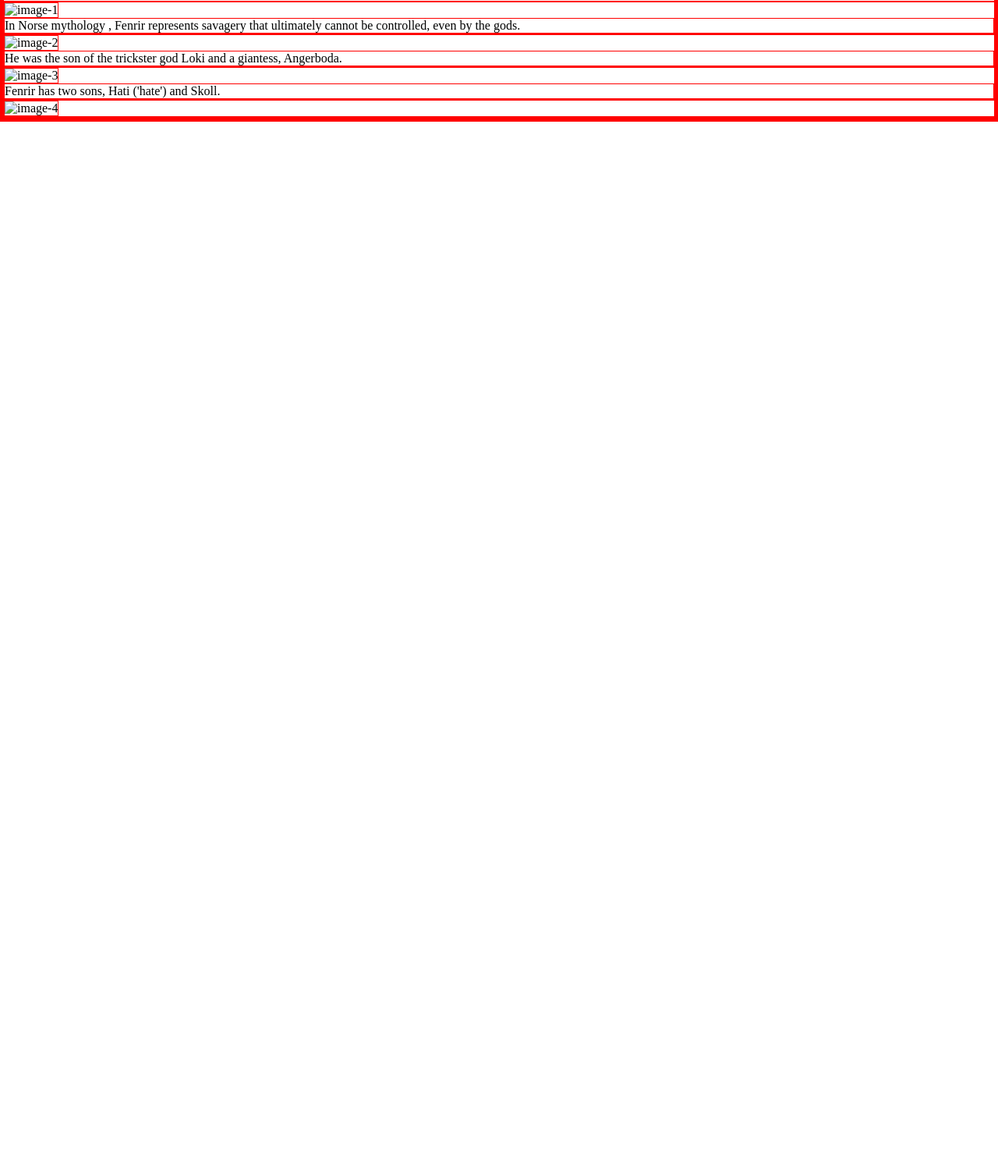
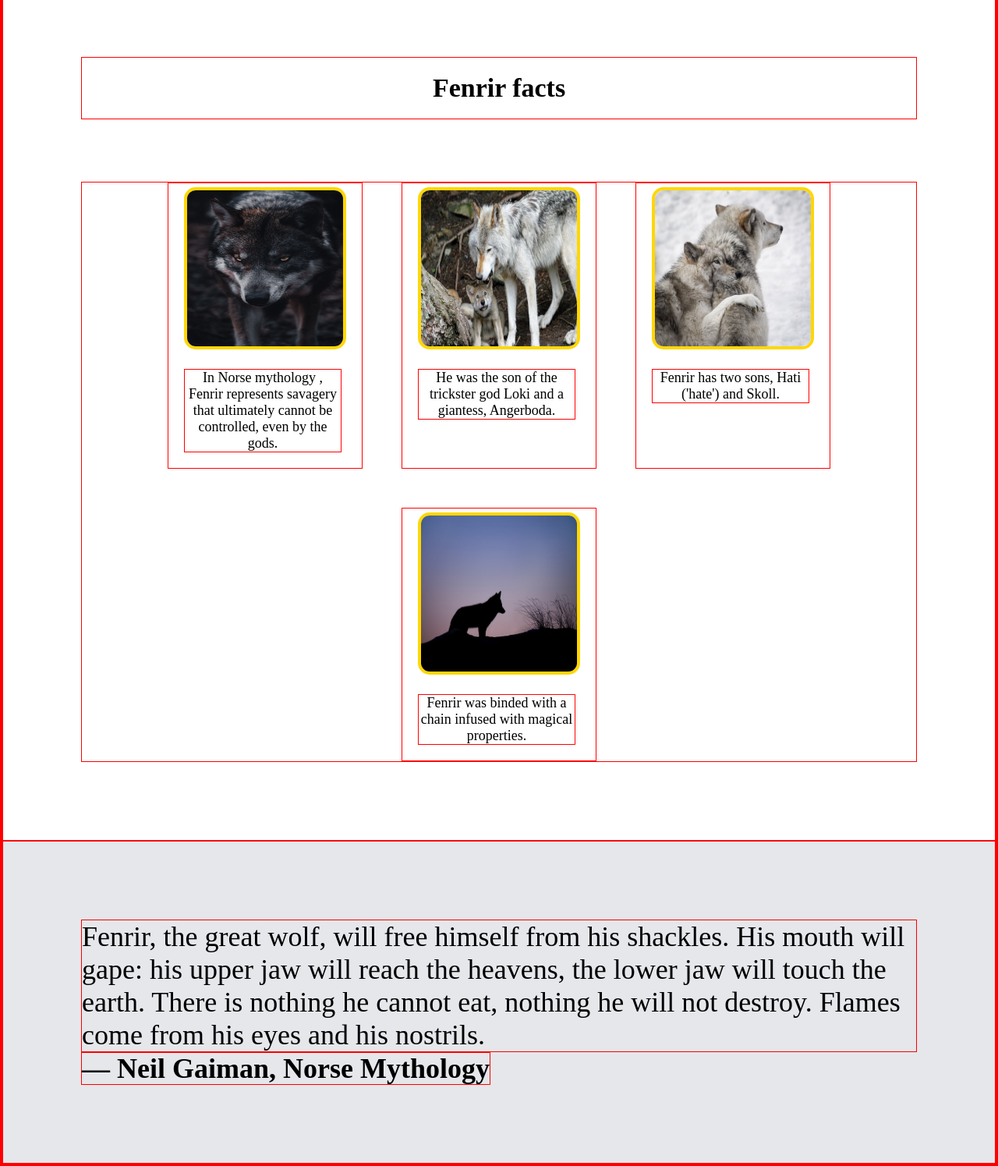
Before and after one commit to AitorMP/odin-landing-page, a plain HTML site: page index.html in a window 1280 px wide. Shown: the part 771-2266 px from the top of the page at 78% size. Before the commit the page ends 927 px from the top, so only its background shows below. Drawn offline with Linux system fonts and the light colour scheme.

Commit message:
done cart section, started quote

```diff
--- a/index.html
+++ b/index.html
@@ -41,29 +41,44 @@
         </div>
       </div>
 
-      <div class="card-section">
+      <div class="card-container">
         <h2>Fenrir facts</h2>
+        <div class="card-content">
           <div>
-          <img src="" alt="image-1" />
+            <img src="./images/image-1.jpg" alt="image-1" />
             <p>
               In Norse mythology , Fenrir represents savagery that ultimately
               cannot be controlled, even by the gods.
             </p>
           </div>
           <div>
-          <img src="" alt="image-2" />
+            <img src="./images/image-2.jpg" alt="image-2" />
             <p>
-            He was the son of the trickster god Loki and a giantess, Angerboda.
+              He was the son of the trickster god Loki and a giantess,
+              Angerboda.
             </p>
           </div>
           <div>
-          <img src="" alt="image-3" />
+            <img src="./images/image-3.jpg" alt="image-3" />
             <p>Fenrir has two sons, Hati ('hate') and Skoll.</p>
           </div>
           <div>
-          <img src="" alt="image-4" />
-          <p></p>
+            <img src="./images/image-4.jpg" alt="image-4" />
+            <p>
+              Fenrir was binded with a chain infused with magical properties.
+            </p>
           </div>
+        </div>
+      </div>
+
+      <div class="quote">
+        <p>
+          Fenrir, the great wolf, will free himself from his shackles. His mouth
+          will gape: his upper jaw will reach the heavens, the lower jaw will
+          touch the earth. There is nothing he cannot eat, nothing he will not
+          destroy. Flames come from his eyes and his nostrils.
+        </p>
+        <b> ― Neil Gaiman, Norse Mythology </b>
       </div>
     </div>
   </body>
--- a/style.css
+++ b/style.css
@@ -96,3 +96,47 @@
   height: 400px;
   color: #F9FAF8;
  }
+
+ /*Card section*/
+
+.card-container, h2 {
+  text-align: center;
+  padding: 100px;
+  }
+
+  .card-container h2{
+    font-size: 34px;
+    padding: 20px;
+    margin-bottom: 80px;
+
+  }
+
+ .card-content {
+  display: flex;
+  font-size: 18px;
+  justify-content: center;
+  gap: 50px;
+  flex-wrap: wrap;
+ }
+
+ .card-content img{
+  width: 200px;
+  height: 200px;
+  object-fit: fill;
+  border: 4px solid gold;
+  border-radius: 15px;
+  margin: 5px 20px 0px 20px;
+ }
+
+ .card-content p {
+  width: 200px;
+  margin: 20px 20px;
+ }
+
+/*Quote section*/
+
+ .quote {
+  padding: 100px;
+  background-color: #E5E7EB;
+  font-size: 36px;
+ }
```
Also changed, not shown: images/image-1.jpg (added), images/image-2.jpg (added), images/image-3.jpg (added), images/image-4.jpg (added), 1 other file. Lines whose indentation alone changed are shown as unchanged.
